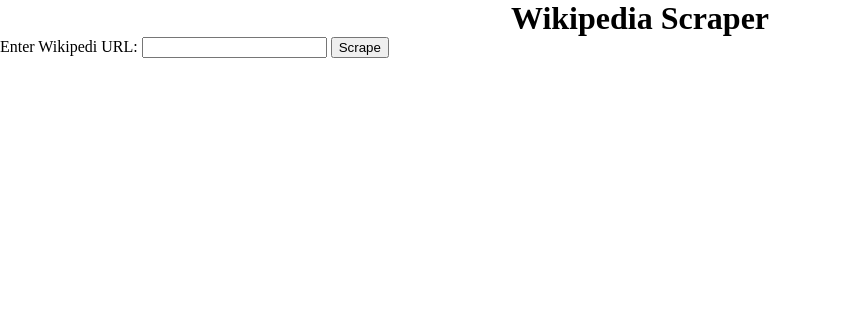
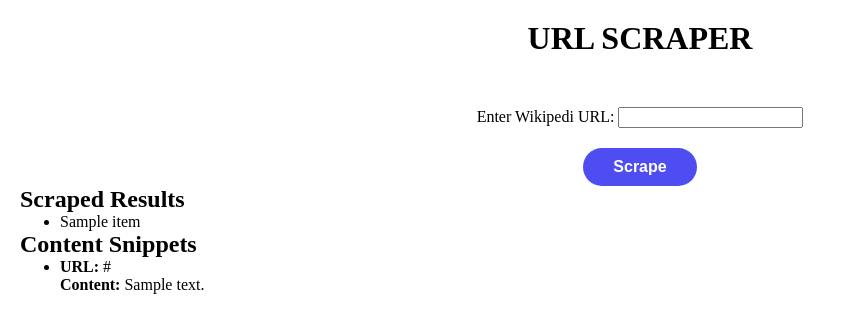
Before and after one commit to Tejeswar278/python_flask, a Flask app: template app/templates/index.html in a window 1280 px wide. Shown: the top 333 px of the page, without its empty margins (0-866 px from the left). Run offline with Flask 3, Linux system fonts and the light colour scheme; the template is opened without the code that fills it: most values are stand-ins (such as "Sample title", 1, 10 or a date in 2020).

Commit message:
UI changes

```diff
--- a/app/models.py
+++ b/app/models.py
@@ -4,7 +4,7 @@
 class Response(db.Model):
     id = db.Column(db.Integer, primary_key=True)
     url = db.Column(db.String(200), nullable=False)
-    content = db.Column(db.Text, nullable=False)
+    content = db.Column(db.String, nullable=True)
     timestamp = db.Column(db.DateTime, default=datetime.utcnow)
 
     def __repr__(self):
--- a/app/static/styles.css
+++ b/app/static/styles.css
@@ -1,7 +1,32 @@
  *{
     margin: auto;
+ }
+
+ body {
+  padding: 20px;
  }
 
  h1 {
    text-align: center;
  }
+
+ form {
+  margin: auto;
+  margin-top: 50px;
+  text-align: center;
+ }
+
+ .btn {
+  margin-top: 20px;
+  background-color: rgb(77, 77, 241);
+  color : white;
+  padding: 10px 30px;
+  border-radius: 25px;
+  font-weight: bold;
+  font-size: medium;
+  border: 0px;
+ }
+
+ .btn:hover {
+  cursor: pointer;
+ }
--- a/app/templates/index.html
+++ b/app/templates/index.html
@@ -2,17 +2,36 @@
 <html lang="en">
 <head>
     <meta charset="UTF-8">
-    <title>Wikipedia Scraper</title>
+    <title>Scraper</title>
     <link rel="stylesheet" href="{{ url_for('static', filename='styles.css') }}">
 </head>
 <body>
-    <h1>Wikipedia Scraper</h1>
+    <h1>URL SCRAPER</h1>
     <form method="post" action="/scrape">
         <label for="url">Enter Wikipedi URL:</label>
-        <input type="text" id="url" name="url" required>
-        <button type="submit">Scrape</button>
+        <input type="text" id="url" name="url" required><br>
+        <button class="btn" type="submit">Scrape</button>
     </form>
-    <div id="result"></div>
+    <div id="result">
+        {% if result %}
+            <h2>Scraped Results</h2>
+            <ul>
+                {% for item in result.internal_urls %}
+                    <li>{{ item }}</li>
+                {% endfor %}
+            </ul>
+
+            <h2>Content Snippets</h2>
+            <ul>
+                {% for snippet in result.content_snippets %}
+                    <li>
+                        <strong>URL:</strong> {{ snippet.url }}<br>
+                        <strong>Content:</strong> {{ snippet.content }}
+                    </li>
+                {% endfor %}
+            </ul>
+        {% endif %}
+    </div>
     <script>
         // Handle form submission and display results here using JavaScript
         document.getElementById('scrapeForm').addEventListener('submit', function (event) {
```
Also changed, not shown: app/routes.py (+9 -4 lines), app/scraper.py (+51 -2 lines), app/auth.py (deleted), instance/site.db.
